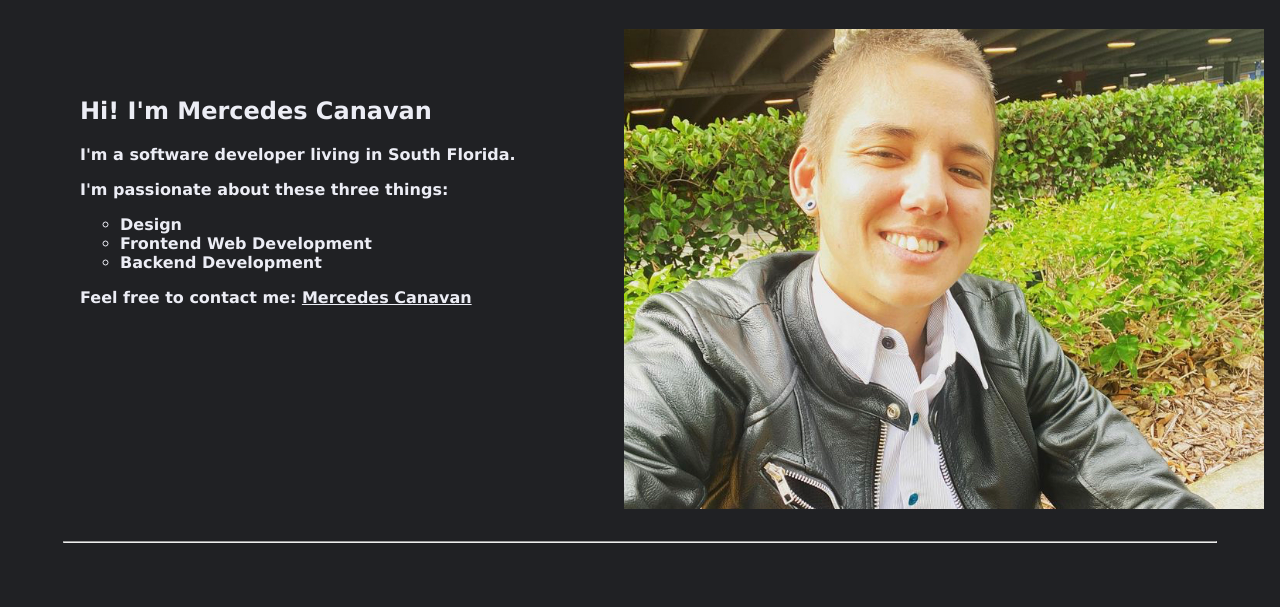
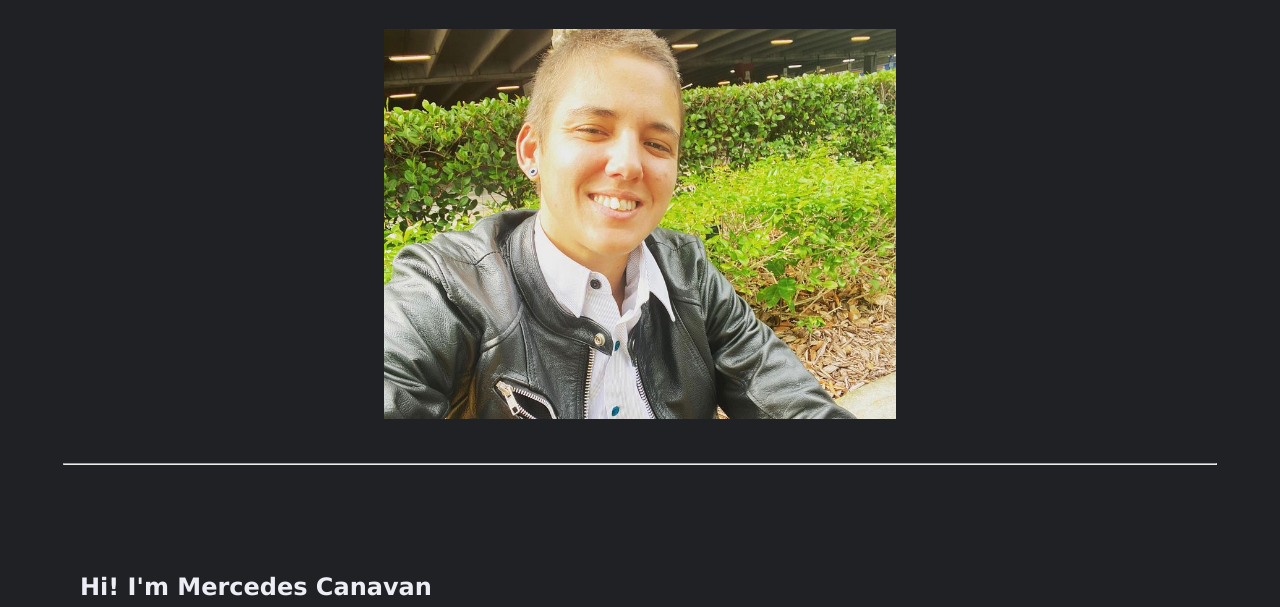
Before and after one commit to mercedessky/mercedessky.github.io, a plain HTML site: page index.html in a window 1280 px wide. Shown: the part 193-800 px from the top of the page. Drawn offline with Linux system fonts and the light colour scheme.

Commit message:
Add files via upload

```diff
--- a/index.html
+++ b/index.html
@@ -17,6 +17,8 @@
 
 <!--HEADER IMAGE OF ME-->
     <img src="me.jpg" alt="Mercedes Canavan">
+
+    <hr>
     <!--ARTICLES-->
     <main>
 
--- a/style.css
+++ b/style.css
@@ -104,7 +104,7 @@ a {
 
 
 /*SMALL SCREEN CHANGES*/
- @media screen and (max-width: 400px) {
+ @media screen and (min-width: 400px) {
     body {
       margin: 0;
       text-align: center;
```
